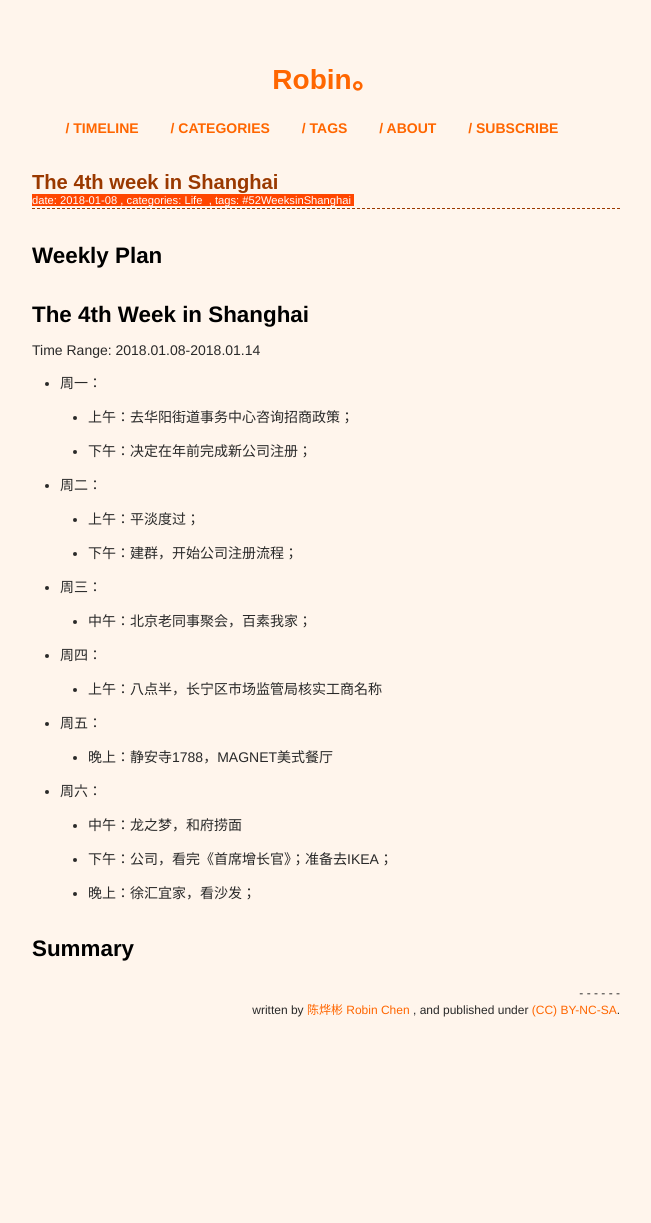
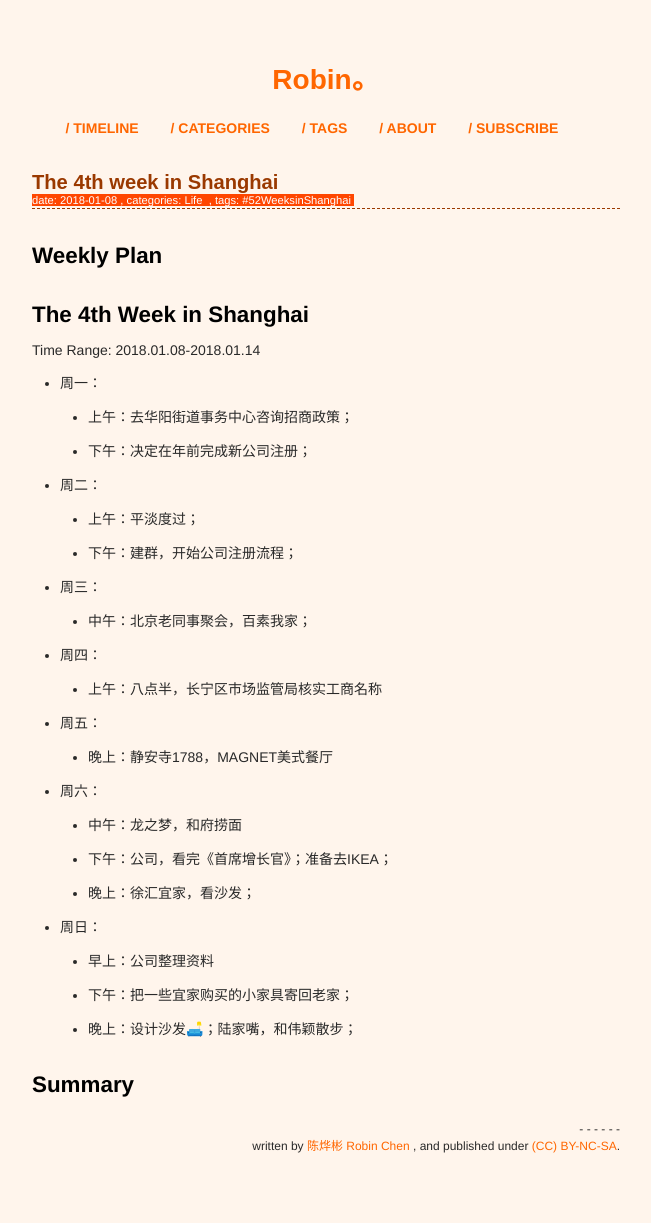
Before and after one commit to xianyuxmu/xianyuxmu.github.io, a Jekyll site: the page built from _posts/2018-01-08-52-weeks-in-shanghai-4.md, in a window 1280 px wide. Shown: the whole page, without its empty margins (314-965 px from the left). Built offline with Jekyll 4.4.1, drawn with Linux system fonts in a browser that asks for light colours; comment, search, counter and statistics services are not loaded; before the commit the page ends 1087 px from its top, so only the background shows below that.

Commit message:
14 Jan. 2018

```diff
--- a/_posts/2018-01-08-52-weeks-in-shanghai-4.md
+++ b/_posts/2018-01-08-52-weeks-in-shanghai-4.md
@@ -32,5 +32,9 @@ Time Range: 2018.01.08-2018.01.14
 	- 中午：龙之梦，和府捞面
 	- 下午：公司，看完《首席增长官》；准备去IKEA；
 	- 晚上：徐汇宜家，看沙发；
+- 周日：
+	- 早上：公司整理资料
+	- 下午：把一些宜家购买的小家具寄回老家；
+	- 晚上：设计沙发🛋️；陆家嘴，和伟颖散步；
 
 ## Summary
```
